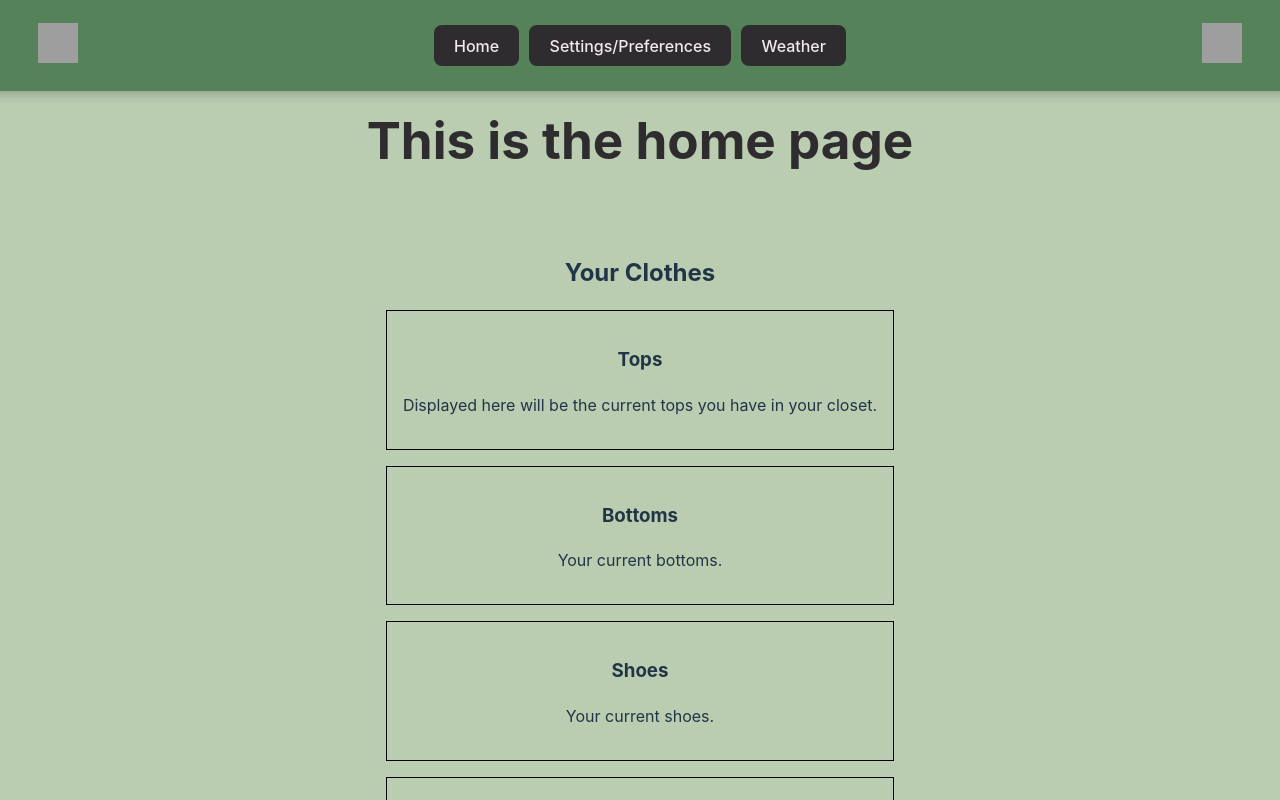
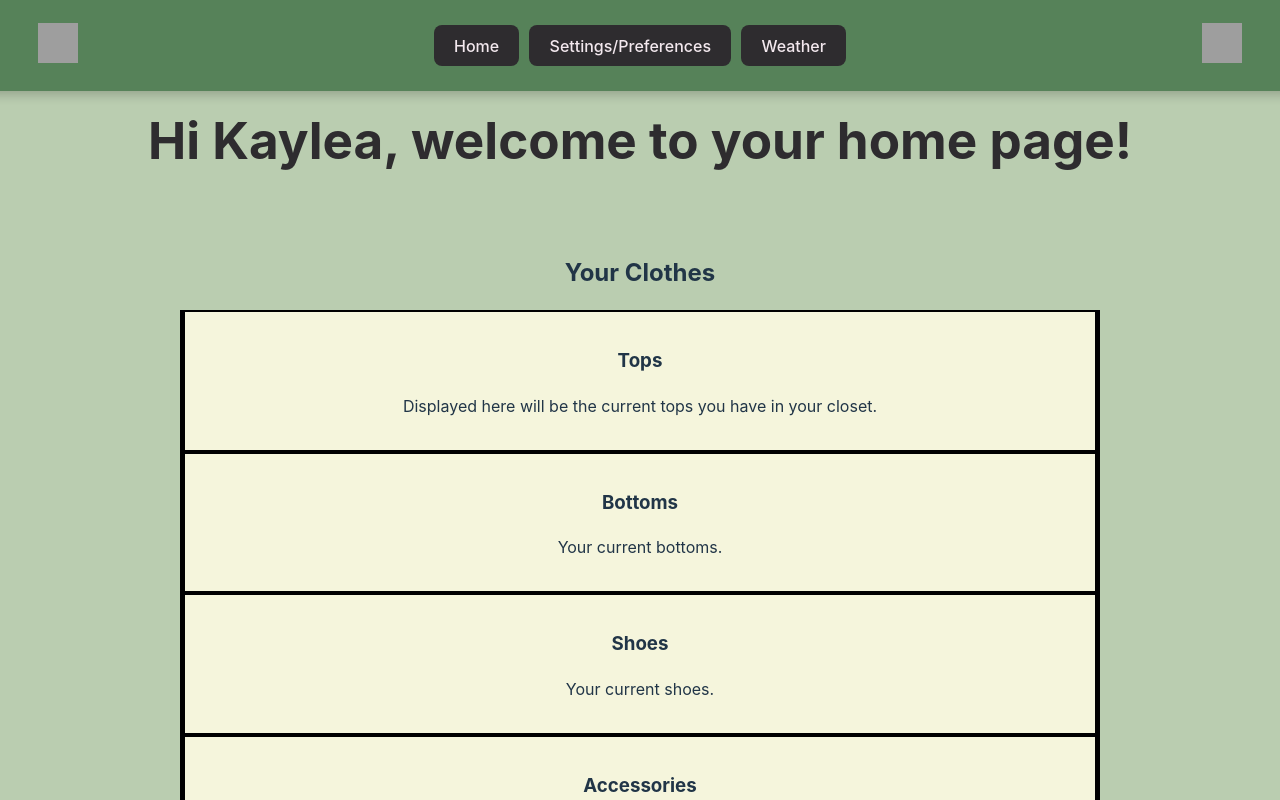
Before and after one commit to WVU-CS330-2024-08-Group02/ClimaCloset, a React (Vite) app: page /#/ in a window 1280 px wide. Shown: the top 800 px of the page. Built offline with nearby package versions, Linux system fonts and the light colour scheme; grey boxes are pictures that could not be loaded.

Commit message:
Shelf css changes

```diff
--- a/src/components/Shelf.css
+++ b/src/components/Shelf.css
@@ -5,10 +5,13 @@
 .product-list {
     display: flex;
     flex-direction: column;
-    gap: 1rem;
+
 }
 
 .product {
-    border: 1px solid #000;
+    border: 2.5px solid black;
+    border-left: 5px solid black;
+    border-right: 5px solid black;
+    background-color: beige;
     padding: 1rem;
 }
--- a/src/pages/Home.jsx
+++ b/src/pages/Home.jsx
@@ -60,7 +60,7 @@ export function Home() {
     return (
         <>
             <div>
-                <h1>This is the home page</h1>
+                <h1>Hi Kaylea, welcome to your home page!</h1>
                 <Shelf />
 
                 <label htmlFor="activity-select" style={dropdownLabel}>
```
